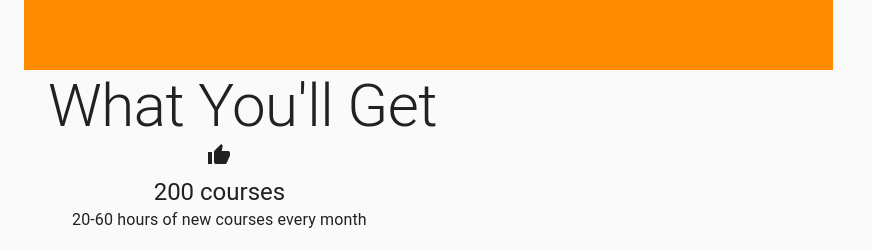
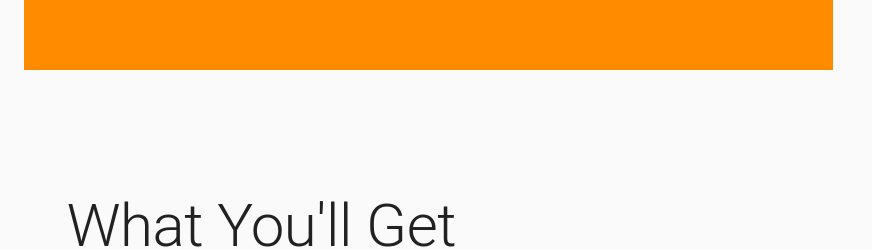
Before and after one commit to yedai13/react-materialUI, a React (Create React App) app in the folder landing-page/: page / in a window 1280 px wide. Shown: the part 550-800 px from the top of the page, without its empty margins (0-872 px from the left). Built offline with nearby package versions, Linux system fonts and the light colour scheme.

Commit message:
add style a grid item

```diff
--- a/landing-page/src/GridItem.js
+++ b/landing-page/src/GridItem.js
@@ -1,9 +1,17 @@
 import React from "react";
 import { Container, Icon, Typography } from "@material-ui/core";
-import { ThumbUp } from "@material-ui/icons";
+import { makeStyles } from "@material-ui/core/styles";
+
+const useStyles = makeStyles((theme) => ({
+  gridItem: {
+    padding: 50,
+  },
+}));
+
 const GridItem = (props) => {
+  const { gridItem } = useStyles();
   return (
-    <Container>
+    <Container align="left" className={gridItem}>
       <Icon>{props.icon}</Icon>
       <Typography variant="h5">{props.title}</Typography>
       <Typography>{props.description}</Typography>
--- a/landing-page/src/ProductInformation.js
+++ b/landing-page/src/ProductInformation.js
@@ -1,11 +1,22 @@
 import { Container, Grid, Typography } from "@material-ui/core";
 import { ThumbUp } from "@material-ui/icons";
+import { makeStyles } from "@material-ui/core/styles";
 import React from "react";
 import GridItem from "./GridItem";
 
+const useStyles = makeStyles((theme) => ({
+  mainContainer: {
+    paddingLeft: 40,
+    paddingRight: 40,
+    paddingTop: 120,
+    paddingBottom: 120,
+  },
+}));
+
 const ProductInformation = () => {
+  const { mainContainer } = useStyles();
   return (
-    <Container>
+    <Container className={mainContainer}>
       <Typography variant="h2">What You'll Get</Typography>
       <Grid container>
         <Grid item>
```
